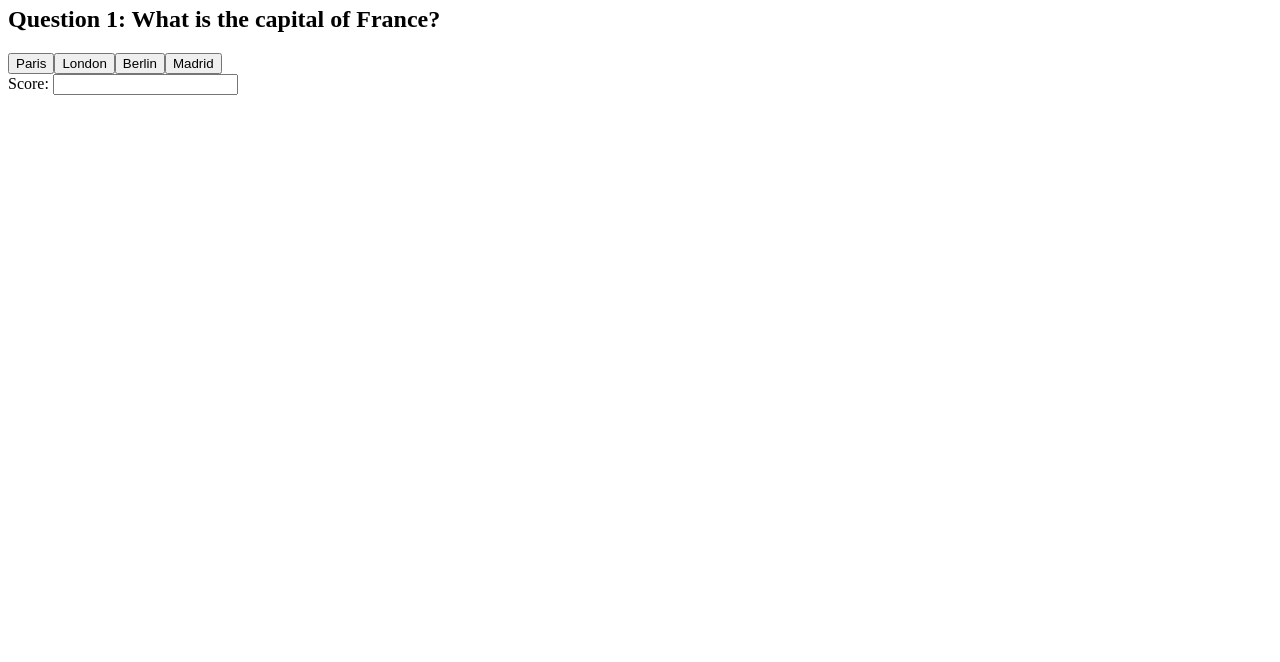
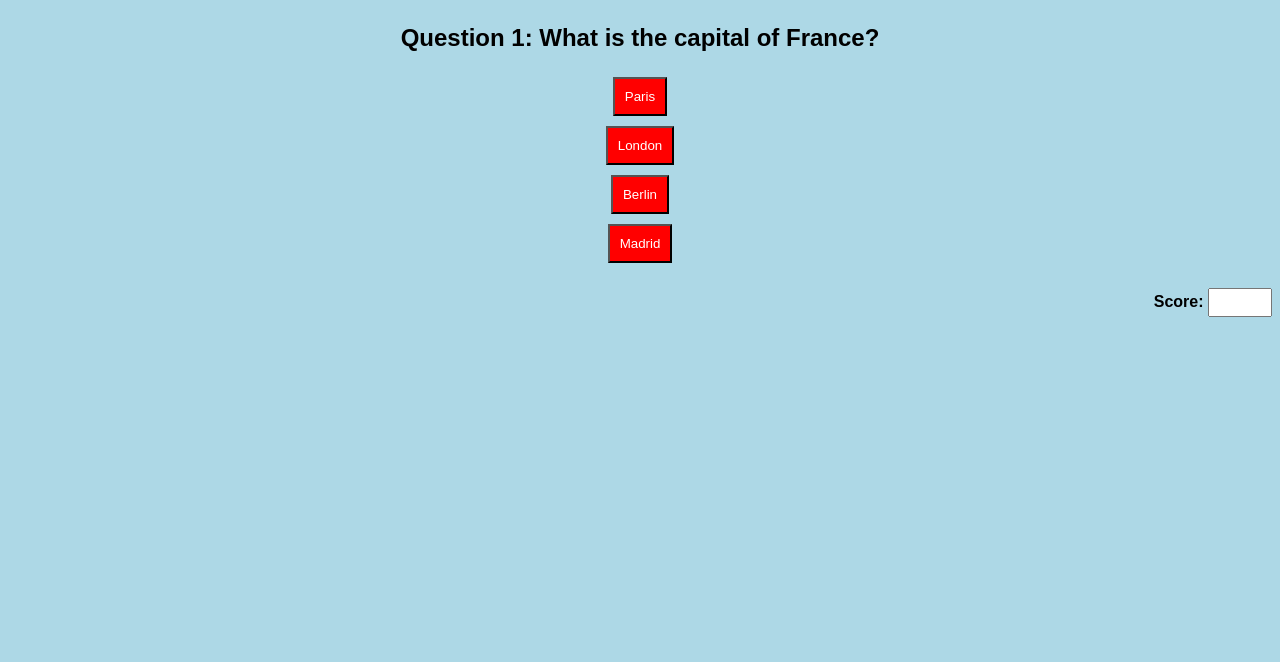
Before and after one commit to obash-cpu/obash-cpu, a plain HTML site: page questions.html in a window 1280 px wide. Shown: the part 138-800 px from the top of the page. Drawn offline with Linux system fonts and the light colour scheme.

Commit message:
more changes on question page

```diff
--- a/questions.html
+++ b/questions.html
@@ -2,7 +2,7 @@
 <html>
 <head>
   <title>Quiz Questions</title>
-  <link rel="stylesheet" type="text/css" href="questions.css">
+  <link rel="stylesheet" type="text/css" href="question.css">
 </head>
 <body>
   <header>
```
